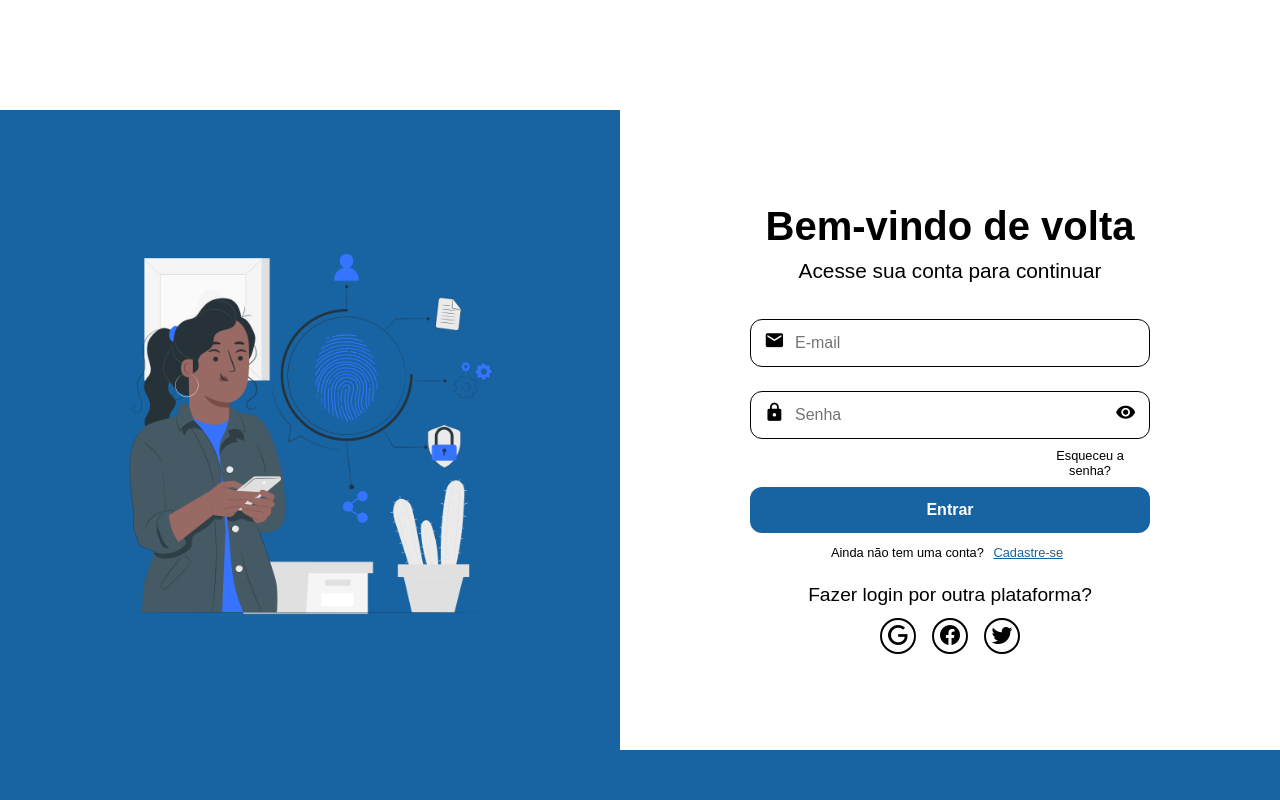
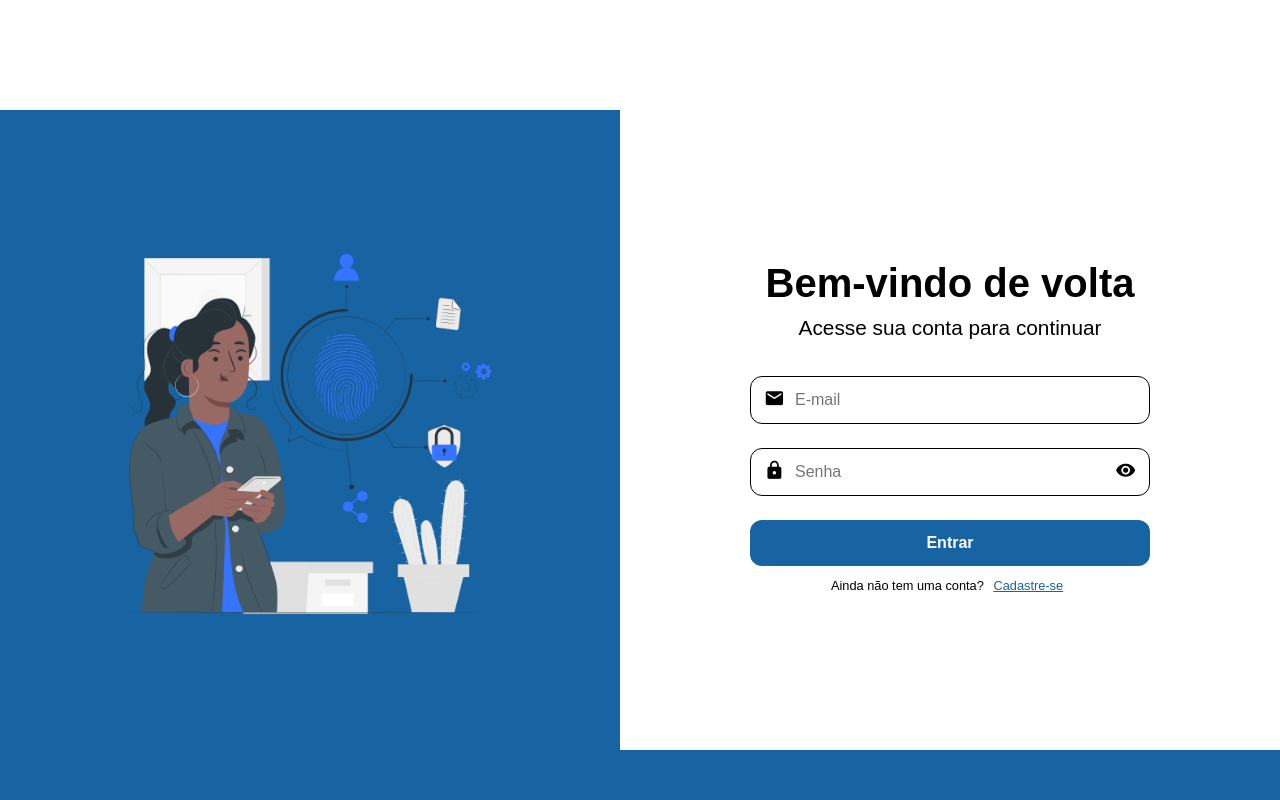
Before and after one commit to ROUTERIFC-HACKATHON2025/ROUTER_IFC-HACKATHON2025, a Vue app in the folder FrontEnd/: page /login in a window 1280 px wide. Shown: the top 800 px of the page. Built offline with nearby package versions, Linux system fonts and the light colour scheme.

Commit message:
FEAT: alteraçoes #43

```diff
--- a/FrontEnd/src/components/auth/AuthFormComponent.vue
+++ b/FrontEnd/src/components/auth/AuthFormComponent.vue
@@ -94,7 +94,6 @@ async function handleLogin() {
         <h1 class="title" :style="{ color: themeManager.text }">Bem-vindo de volta</h1>
         <p class="subtitle" :style="{ color: themeManager.text }">Acesse sua conta para continuar</p>
 
-        <!-- novalidate: não bloqueia 'p@p' -->
         <form @submit.prevent="handleLogin" class="form" novalidate>
           <p v-if="erro" class="erro-msg">{{ erro }}</p>
 
@@ -123,12 +122,6 @@ async function handleLogin() {
               :style="{ color: themeManager.text }"></span>
           </div>
 
-          <!-- IMPORTANTÍSSIMO: não deixar virar submit -->
-          <button type="button" class="recover-link" @click="authState.mudarState('autentificacao')"
-            :style="{ color: themeManager.text }">
-            Esqueceu a senha?
-          </button>
-
           <button type="submit" class="submit-btn" :style="{ backgroundColor: themeManager.detalhe }">
             Entrar
           </button>
@@ -141,25 +134,12 @@ async function handleLogin() {
             Cadastre-se
           </button>
         </p>
-
-        <div class="social-login">
-          <p :style="{ color: themeManager.text }">Fazer login por outra plataforma?</p>
-          <ul>
-            <li><button :style="{ borderColor: themeManager.text }"><span :style="{ color: themeManager.text }"
-                  class="mdi mdi-google"></span></button></li>
-            <li><button :style="{ borderColor: themeManager.text }"><span :style="{ color: themeManager.text }"
-                  class="mdi mdi-facebook"></span></button></li>
-            <li><button :style="{ borderColor: themeManager.text }"><span :style="{ color: themeManager.text }"
-                  class="mdi mdi-twitter"></span></button></li>
-          </ul>
-        </div>
       </div>
     </div>
   </section>
 </template>
 
 <style scoped>
-/* Scroll animation */
 .animate-on-scroll {
   opacity: 0;
   transform: translateY(50px);
@@ -171,7 +151,6 @@ async function handleLogin() {
   transform: translateY(0);
 }
 
-/* Fade lateral */
 .fade-in-left {
   transform: translateY(50px);
 }
@@ -188,7 +167,6 @@ async function handleLogin() {
   transform: translateY(0);
 }
 
-/* Original Styles */
 .login-container {
   display: flex;
   height: 80vh;
@@ -274,6 +252,7 @@ async function handleLogin() {
   color: white;
   cursor: pointer;
   transition: background-color 0.3s, transform 0.3s ease;
+  margin-top: 1rem;
 }
 
 .submit-btn:hover {
--- a/FrontEnd/src/components/auth/AuthSuccess/AdminPage.vue
+++ b/FrontEnd/src/components/auth/AuthSuccess/AdminPage.vue
@@ -1,5 +1,4 @@
 <script setup>
-import { ref } from 'vue'
 import { useThemeManagerStore } from '@/stores/theme/themeManager'
 import { useAuthStateStore } from '@/stores/authState'
 import VansComponent from './AdminComponents/VansComponent.vue'
--- a/FrontEnd/src/components/auth/AuthSuccess/EmpresaPage.vue
+++ b/FrontEnd/src/components/auth/AuthSuccess/EmpresaPage.vue
@@ -6,15 +6,12 @@ import { useUserProfileStore } from '@/stores/userProfile'
 const themeManager = useThemeManagerStore()
 const userProfile = useUserProfileStore()
 
-// Informações da empresa logada
 const empresaLogada = computed(() => userProfile.usuarioLogado)
 
-// Função de logout
 function fazerLogout() {
   userProfile.fazerLogout()
 }
 
-// Função para mostrar informações específicas da empresa
 function getInfoEmpresa() {
   if (empresaLogada.value?.empresa === 'IndyTour') {
     return {
--- a/FrontEnd/src/components/auth/WelcomeAuthComponent.vue
+++ b/FrontEnd/src/components/auth/WelcomeAuthComponent.vue
@@ -110,7 +110,6 @@ onMounted(async () => {
 </template>
 
 <style scoped>
-/* Animação scroll */
 .animate-on-scroll {
   opacity: 0;
   transform: translateY(50px);
@@ -122,7 +121,6 @@ onMounted(async () => {
   transform: translateY(0);
 }
 
-/* Fade lateral */
 .fade-in-left {
   transform: translateY(50px);
 }
@@ -137,7 +135,6 @@ onMounted(async () => {
   transform: translateY(0);
 }
 
-/* Estilos originais */
 .notebook, .celular {
   display: flex;
   justify-content: space-between;
@@ -222,8 +219,7 @@ h1 {
   cursor: pointer;
 }
 
-/* Responsivo */
-@media screen and (max-width: 768px) {
+@media (max-width: 768px) {
   .notebook {
     display: none;
   }
--- a/FrontEnd/src/components/register/RegisterMotoristaComponent.vue
+++ b/FrontEnd/src/components/register/RegisterMotoristaComponent.vue
@@ -33,14 +33,9 @@ function toggleSelect() {
 
 function selecionarEmpresa(nome) {
   motorista.value.empresa = nome
-  authState.mudarStateEmpresa(nome) // 🔥 atualiza no store
+  authState.mudarStateEmpresa(nome)
   aberto.value = false
 }
-
-/*function handleFileChange(e) {
-  motorista.value.cnhArquivo = e.target.files[0]
-}*/
-
 
 onMounted(() => {
   themeManager.init()
@@ -74,7 +69,6 @@ async function cadastrar() {
     }
     delete motorista.confirmarSenha;
       await motoristaStore.addMotorista({ ...motorista });
-      // Após cadastro, redireciona para authForm
       router.push('/login')
     }
     resetForm();
--- a/FrontEnd/src/components/register/RegisterPassageiroComponent.vue
+++ b/FrontEnd/src/components/register/RegisterPassageiroComponent.vue
@@ -10,7 +10,6 @@ const themeManager = useThemeManagerStore()
 const authState = useAuthStateStore()
 const passageirosStore = usePassageiroStore()
 
-// Modelo padrão de passageiro
 const defaultPassageiro = {
   idPassageiros: 0,
   nome: '',
@@ -26,7 +25,6 @@ const defaultPassageiro = {
   informacoesAdicionais: ''
 }
 
-// Modelo padrão de endereço
 const defaultEndereco = {
   cep: '',
   rua: '',
@@ -36,16 +34,14 @@ const defaultEndereco = {
 }
 
 const passageiro = reactive({ ...defaultPassageiro })
-const endereco = reactive({ ...defaultEndereco }) // ✅ agora existe
+const endereco = reactive({ ...defaultEndereco })
 const isEditing = ref(false)
 
-// Função para resetar formulário
 function resetForm() {
   Object.assign(passageiro, { ...defaultPassageiro })
   Object.assign(endereco, { ...defaultEndereco })
 }
 
-// Função para cadastrar/atualizar passageiro
 async function cadastrar() {
   if (!passageiro.nome || !passageiro.email || !passageiro.cpf) {
     alert('Preencha todos os campos obrigatórios!')
@@ -63,14 +59,12 @@ async function cadastrar() {
     await passageirosStore.updatePassageiro(payload)
   } else {
     await passageirosStore.addPassageiro(payload)
-    // Após cadastro, redireciona para authForm
     router.push('/login')
   }
 
   resetForm()
 }
 
-// Animações + inicialização
 onMounted(() => {
   themeManager.init()
   authState.restaurarStateEmpresa()
@@ -157,10 +151,6 @@ onMounted(() => {
             <input v-model="passageiro.nomeResponsavel"
               :style="{ borderColor: themeManager.detalheAlternativo, backgroundColor: themeManager.fundo, color: themeManager.text }" />
           </div>
-          <!-- <div>
-            <p>Parentesco: *</p>
-            <input v-model="passageiro.parentesco" :style="{borderColor: themeManager.detalheAlternativo, backgroundColor: themeManager.fundo, color: themeManager.text}"/>
-          </div> -->
           <div>
             <p>CPF do Responsável: *</p>
             <input v-model="passageiro.cpfResponsavel"
--- a/FrontEnd/src/stores/passageiros.js
+++ b/FrontEnd/src/stores/passageiros.js
@@ -22,7 +22,6 @@ export const usePassageiroStore = defineStore('passageiro', () => {
         try {
             const novoPassageiro = await passageirosApi.addPassageiro(passageiroParaAdicionar);
             passageiros.value.push(novoPassageiro);
-            // Auto login usando JWT com email como username e senha informada
             const { email, senha } = passageiroParaAdicionar;
             if (email && senha) {
                 const tokenResp = await axios.post('http://localhost:8000/api/token/', { username: email, password: senha });
--- a/FrontEnd/src/views/EmpresaView.vue
+++ b/FrontEnd/src/views/EmpresaView.vue
@@ -101,7 +101,7 @@ onMounted(async () => {
               <a href="tel:+5547992214606" style="color: #fff;"><span class="mdi mdi-phone"></span></a>
             </div>
           </div>
-          <a href="/IndySul" target="_blank" rel="noopener" @click="authState.mudarStateEmpresa('Indy')">
+          <a href="/IndySul" rel="noopener" @click="authState.mudarStateEmpresa('Indy')">
             <button :style="{ backgroundColor: themeManager.detalheAlternativo }">Saiba mais</button>
           </a>
         </div>
@@ -113,7 +113,7 @@ onMounted(async () => {
               <a href="tel:+5547996767651" style="color: #fff;"><span class="mdi mdi-phone"></span></a>
             </div>
           </div>
-          <a href="/IndySul" target="_blank" rel="noopener" @click="authState.mudarStateEmpresa('Sul')">
+          <a href="/IndySul" rel="noopener" @click="authState.mudarStateEmpresa('Sul')">
             <button :style="{ backgroundColor: themeManager.detalheAlternativo }">Saiba mais</button>
           </a>
         </div>
--- a/FrontEnd/src/views/MotoristaView.vue
+++ b/FrontEnd/src/views/MotoristaView.vue
@@ -37,7 +37,6 @@ async function deleteSelectedMotorista(idMotorista) {
     <div>
         <h1>Gerenciamento de Motoristas</h1>
 
-        <!-- Formulário para Adicionar/Editar Motorista -->
         <form @submit.prevent="submitMotorista">
             <h2>{{ isEditing ? 'Editar Motorista' : 'Adicionar Novo Motorista' }}</h2>
             <div>
--- a/FrontEnd/src/views/PassageirosView.vue
+++ b/FrontEnd/src/views/PassageirosView.vue
@@ -46,7 +46,6 @@ async function deleteSelectedPassageiro(idPassageiros) {
     <div>
         <h1>Gerenciamento de Passageiros</h1>
 
-        <!-- Formulário para Adicionar/Editar Passageiro -->
         <form @submit.prevent="submitPassageiro">
             <h2>{{ isEditing ? 'Editar Passageiro' : 'Adicionar Novo Passageiro' }}</h2>
             <div>
```
Also changed, not shown: FrontEnd/src/components/auth/AuthSuccess/MotoristaComponent.vue (+0 -7 lines), FrontEnd/src/components/auth/AuthSuccess/PassageiroComponent.vue (+0 -9 lines).
